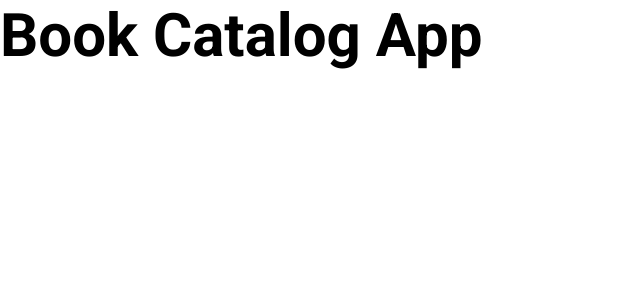
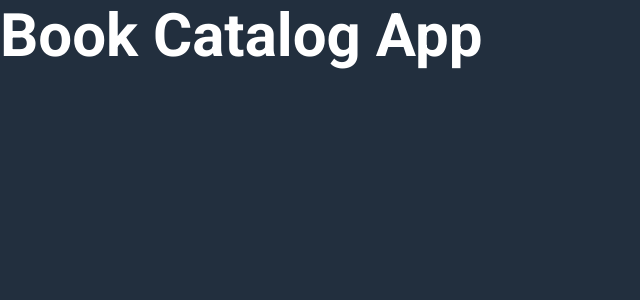
Before and after one commit to niketski/react-book-catalog-app, a React (Create React App) app: page / in a window 1280 px wide. Shown: the top 300 px of the page, without its empty margins (0-640 px from the left). Built offline with nearby package versions, Linux system fonts and the light colour scheme.

Commit message:
added default colors

```diff
--- a/src/App.css
+++ b/src/App.css
@@ -1,3 +1,10 @@
+:root {
+    --primary-color:#10ac84;
+    --background-color: #222f3e;
+    --color-danger: #ff6b6b;
+    --color-primary: #2e86de;
+}
+
 * {
     margin: 0;
     padding: 0;
@@ -6,4 +13,6 @@
 
 body {
     font-family: 'Roboto', sans-serif;
+    color: #fff;
+    background-color: var(--background-color);
 }
```
